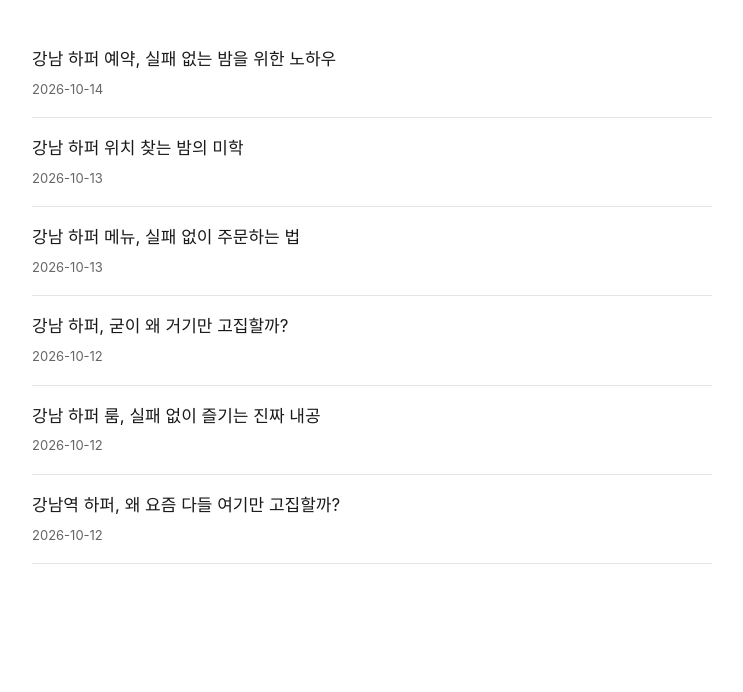
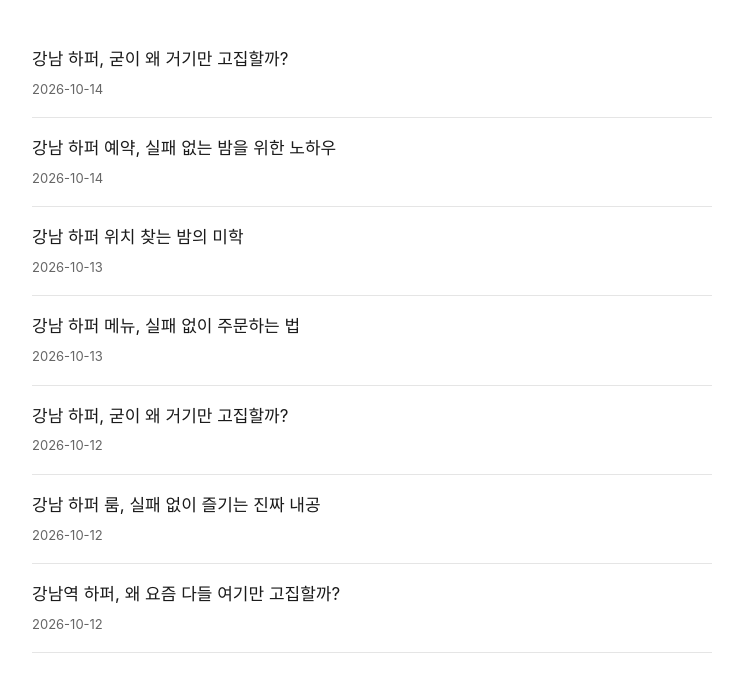
Before and after one commit to nightnotekr/room-manner, a plain HTML site: page index.html in a window 1280 px wide. Shown: the part 98-790 px from the top of the page, without its empty margins (268-1011 px from the left). Drawn offline with Linux system fonts and the light colour scheme.

Commit message:
index: list

```diff
--- a/index.html
+++ b/index.html
@@ -16,5 +16,5 @@ a{color:var(--fg);text-decoration:none;font-size:17px;line-height:1.5}
 a:hover{color:var(--acc)}
 time{display:block;color:var(--mut);font-size:13px;margin-top:4px}
 </style></head><body><div class="wrap">
-<h1>room manner</h1><ul><li><a href="p/2026-10-14-강남-하퍼-예약-실패-없는-밤을-위한-노하우.html">강남 하퍼 예약, 실패 없는 밤을 위한 노하우</a><time datetime="2026-10-14">2026-10-14</time></li><li><a href="p/2026-10-13-강남-하퍼-위치-찾는-밤의-미학.html">강남 하퍼 위치 찾는 밤의 미학</a><time datetime="2026-10-13">2026-10-13</time></li><li><a href="p/2026-10-13-강남-하퍼-메뉴-실패-없이-주문하는-법.html">강남 하퍼 메뉴, 실패 없이 주문하는 법</a><time datetime="2026-10-13">2026-10-13</time></li><li><a href="p/2026-10-12-강남-하퍼-굳이-왜-거기만-고집할까.html">강남 하퍼, 굳이 왜 거기만 고집할까?</a><time datetime="2026-10-12">2026-10-12</time></li><li><a href="p/2026-10-12-강남-하퍼-룸-실패-없이-즐기는-진짜-내공.html">강남 하퍼 룸, 실패 없이 즐기는 진짜 내공</a><time datetime="2026-10-12">2026-10-12</time></li><li><a href="p/2026-10-12-강남역-하퍼-왜-요즘-다들-여기만-고집할까.html">강남역 하퍼, 왜 요즘 다들 여기만 고집할까?</a><time datetime="2026-10-12">2026-10-12</time></li></ul>
+<h1>room manner</h1><ul><li><a href="p/2026-10-14-강남-하퍼-굳이-왜-거기만-고집할까.html">강남 하퍼, 굳이 왜 거기만 고집할까?</a><time datetime="2026-10-14">2026-10-14</time></li><li><a href="p/2026-10-14-강남-하퍼-예약-실패-없는-밤을-위한-노하우.html">강남 하퍼 예약, 실패 없는 밤을 위한 노하우</a><time datetime="2026-10-14">2026-10-14</time></li><li><a href="p/2026-10-13-강남-하퍼-위치-찾는-밤의-미학.html">강남 하퍼 위치 찾는 밤의 미학</a><time datetime="2026-10-13">2026-10-13</time></li><li><a href="p/2026-10-13-강남-하퍼-메뉴-실패-없이-주문하는-법.html">강남 하퍼 메뉴, 실패 없이 주문하는 법</a><time datetime="2026-10-13">2026-10-13</time></li><li><a href="p/2026-10-12-강남-하퍼-굳이-왜-거기만-고집할까.html">강남 하퍼, 굳이 왜 거기만 고집할까?</a><time datetime="2026-10-12">2026-10-12</time></li><li><a href="p/2026-10-12-강남-하퍼-룸-실패-없이-즐기는-진짜-내공.html">강남 하퍼 룸, 실패 없이 즐기는 진짜 내공</a><time datetime="2026-10-12">2026-10-12</time></li><li><a href="p/2026-10-12-강남역-하퍼-왜-요즘-다들-여기만-고집할까.html">강남역 하퍼, 왜 요즘 다들 여기만 고집할까?</a><time datetime="2026-10-12">2026-10-12</time></li></ul>
 </div></body></html>
```
